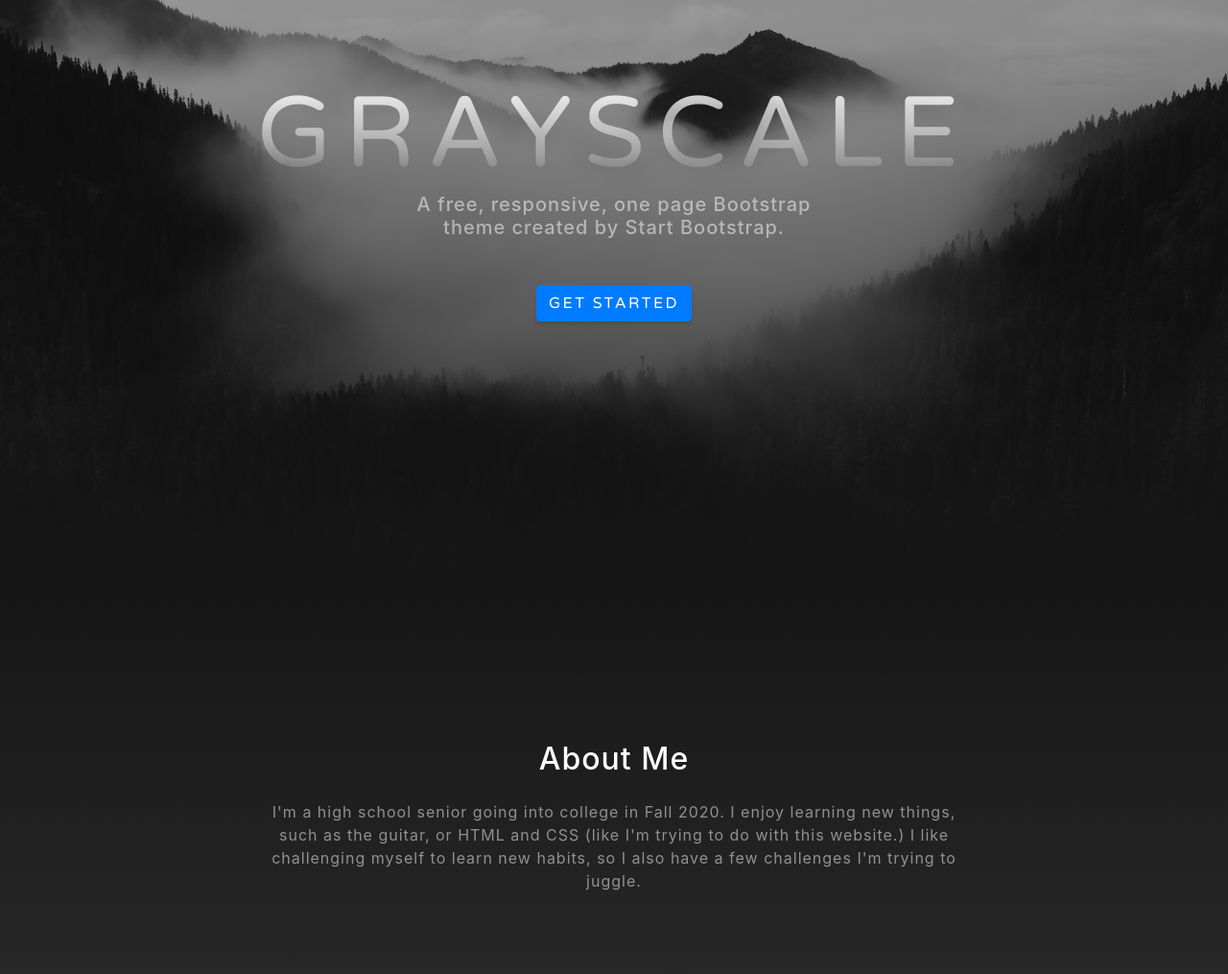
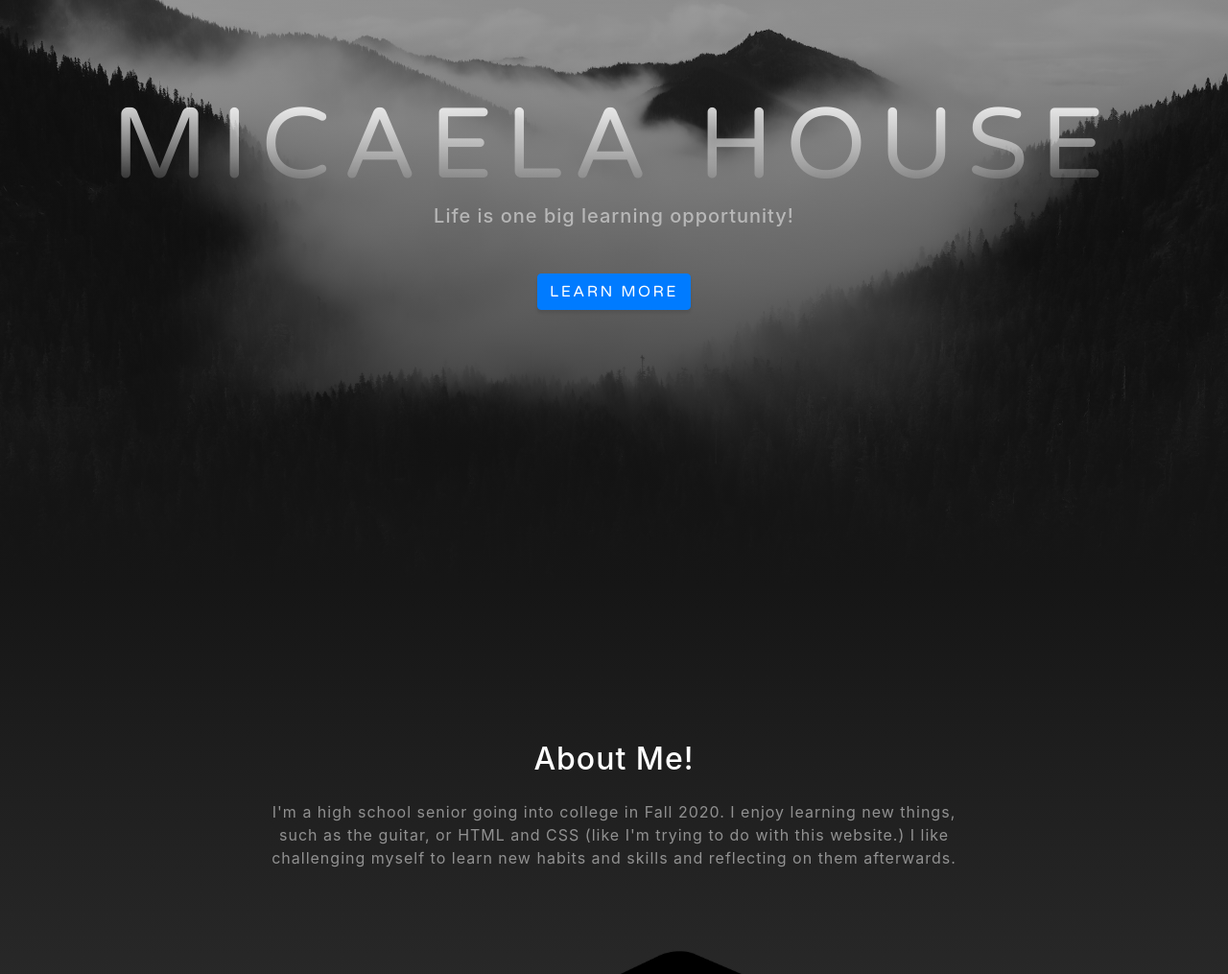
Before and after one commit to caelahouse/caelahouse.github.io, a website with bundled scripts: page Grayscale Theme/index.html in a window 1280 px wide. Shown: the part 188-1203 px from the top of the page at 96% size. Built offline with nearby package versions, Linux system fonts and the light colour scheme.

Commit message:
Update index.html

```diff
--- a/Grayscale Theme/index.html
+++ b/Grayscale Theme/index.html
@@ -53,9 +53,9 @@
   <header class="masthead">
     <div class="container d-flex h-100 align-items-center">
       <div class="mx-auto text-center">
-        <h1 class="mx-auto my-0 text-uppercase">Grayscale</h1>
-        <h2 class="text-white-50 mx-auto mt-2 mb-5">A free, responsive, one page Bootstrap theme created by Start Bootstrap.</h2>
-        <a href="#about" class="btn btn-primary js-scroll-trigger">Get Started</a>
+        <h1 class="mx-auto my-0 text-uppercase">Micaela House</h1>
+        <h2 class="text-white-50 mx-auto mt-2 mb-5">Life is one big learning opportunity!</h2>
+        <a href="#about" class="btn btn-primary js-scroll-trigger">Learn More</a>
       </div>
     </div>
   </header>
@@ -65,8 +65,8 @@
     <div class="container">
       <div class="row">
         <div class="col-lg-8 mx-auto">
-          <h2 class="text-white mb-4">About Me</h2>
-          <p class="text-white-50">I'm a high school senior going into college in Fall 2020. I enjoy learning new things, such as the guitar, or HTML and CSS (like I'm trying to do with this website.) I like challenging myself to learn new habits, so I also have a few challenges I'm trying to juggle.</p>
+          <h2 class="text-white mb-4">About Me!</h2>
+          <p class="text-white-50">I'm a high school senior going into college in Fall 2020. I enjoy learning new things, such as the guitar, or HTML and CSS (like I'm trying to do with this website.) I like challenging myself to learn new habits and skills and reflecting on them afterwards.</p>
         </div>
       </div>
       <img src="img/ipad.png" class="img-fluid" alt="">
@@ -158,9 +158,9 @@
           <div class="card py-4 h-100">
             <div class="card-body text-center">
               <i class="fas fa-map-marked-alt text-primary mb-2"></i>
-              <h4 class="text-uppercase m-0">Address</h4>
+              <h4 class="text-uppercase m-0">Based In</h4>
               <hr class="my-4">
-              <div class="small text-black-50">4923 Market Street, Orlando FL</div>
+              <div class="small text-black-50">Marina, CA</div>
             </div>
           </div>
         </div>
```
